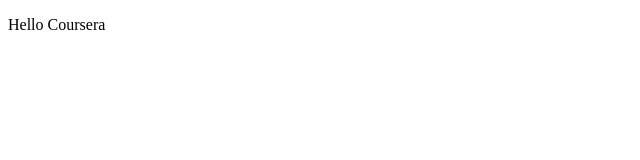
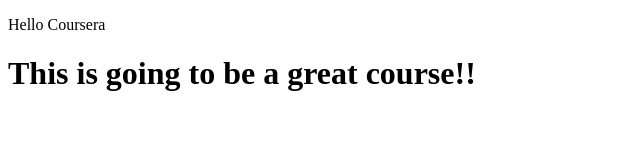
Before and after one commit to Mr-Robot-00/coursera-test, a plain HTML site: page site/index.html in a window 1280 px wide. Shown: the whole page, without its empty margins (0-640 px from the left). Drawn offline with Linux system fonts and the light colour scheme.

Commit message:
Small addition to our page content.

```diff
--- a/site/index.html
+++ b/site/index.html
@@ -5,5 +5,7 @@
 </head>
 <body>
 <p>Hello Coursera</p>
+
+<h1>This is going to be a great course!!</h1>
 </body>
 </html>
```
